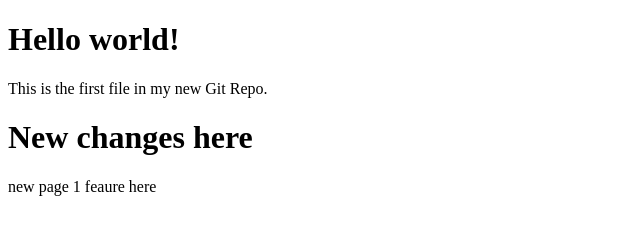
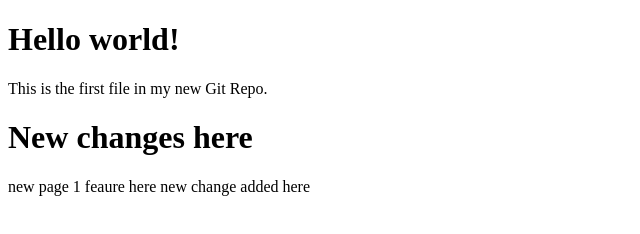
Before and after one commit to gitsourav/demo-html, a plain HTML site: page index.html in a window 1280 px wide. Shown: the whole page, without its empty margins (0-640 px from the left). Drawn offline with Linux system fonts and the light colour scheme.

Commit message:
2nd commit

```diff
--- a/index.html
+++ b/index.html
@@ -8,6 +8,6 @@
 <h1>Hello world!</h1>
 <p>This is the first file in my new Git Repo.</p>
   <h1>New changes here</h1>
-new page 1 feaure here
+new page 1 feaure here new change added here
 </body>
 </html>
```
